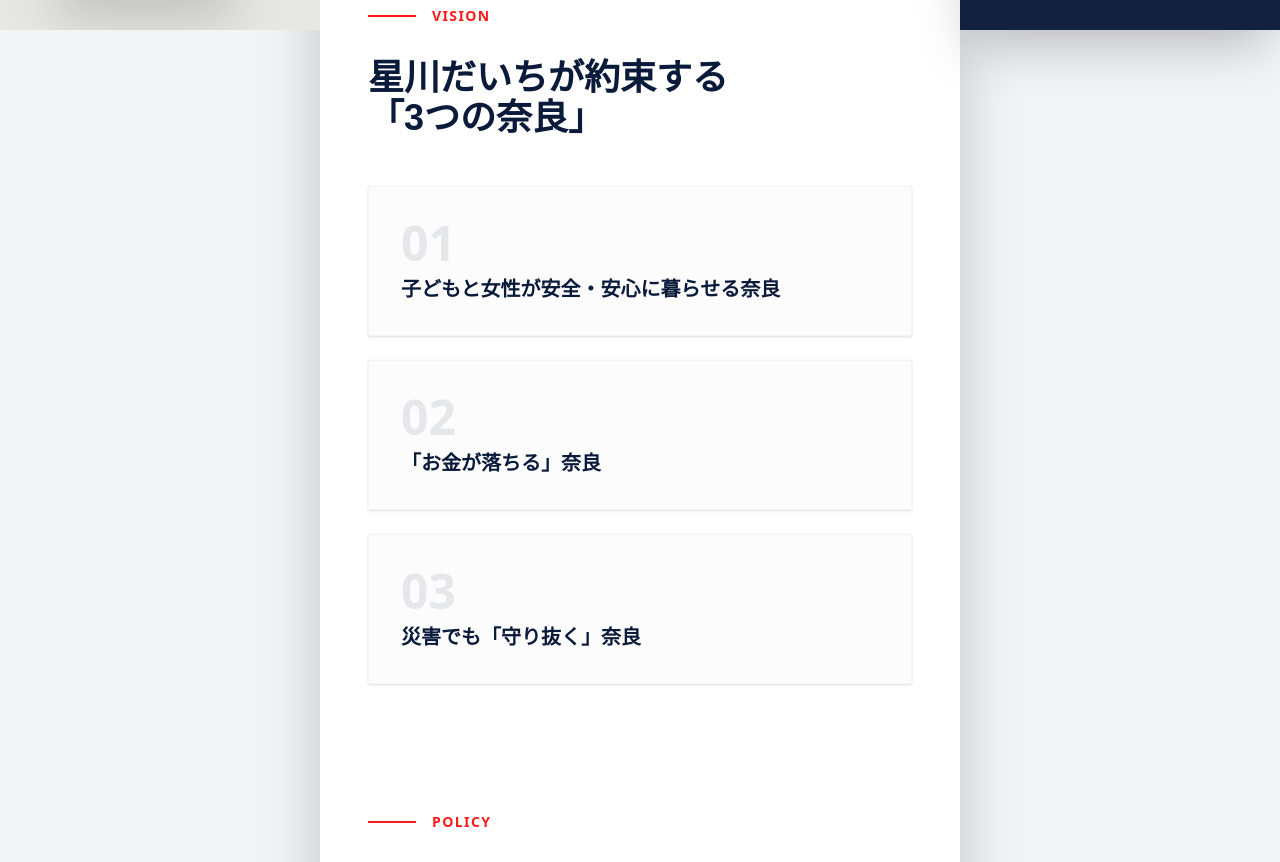
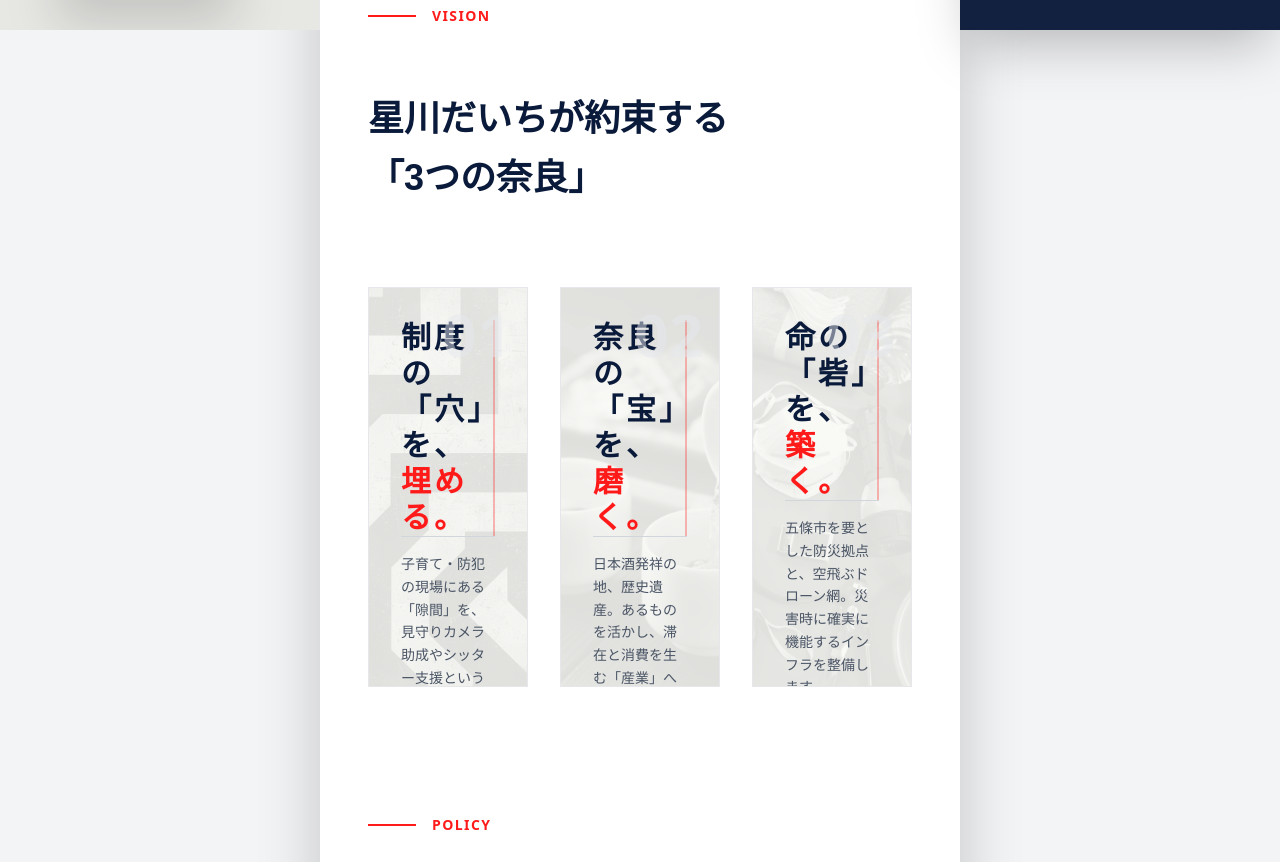
Before and after one commit to tkaminobiz-art/daichihoshikawa-git, a Next.js app: page / in a window 1280 px wide. Shown: the part 770-1632 px from the top of the page. Built offline with nearby package versions, Linux system fonts and the light colour scheme; grey boxes are pictures that could not be loaded.

Commit message:
Refine Vision section with vertical text and background images

```diff
--- a/app/page.tsx
+++ b/app/page.tsx
@@ -3,7 +3,7 @@
 import React, { useState, useEffect, useRef } from "react";
 import { ArrowRight, X, Instagram, Facebook, Menu } from "lucide-react";
 
-// ▼ 1. アニメーション用コンポーネント（安全設計：w-fullを追加してレイアウト崩れを防止）
+// ▼ 1. アニメーション用コンポーネント
 const Reveal = ({ children, delay = 0 }: { children: React.ReactNode; delay?: number }) => {
    const ref = useRef<HTMLDivElement>(null);
    const [isVisible, setIsVisible] = useState(false);
@@ -16,7 +16,7 @@ const Reveal = ({ children, delay = 0 }: { children: React.ReactNode; delay?: nu
                observer.disconnect();
             }
          },
-         { threshold: 0.1 } // 少しでも見えたら発火（スマホ対策）
+         { threshold: 0.1 }
       );
       if (ref.current) observer.observe(ref.current);
       return () => observer.disconnect();
@@ -114,8 +114,9 @@ const roadmap = [
 ];
 
 export default function Page() {
+   // TypeScript Fix: Explicitly type useState to allow Activity object or null
    const [selectedActivity, setSelectedActivity] = useState<Activity | null>(null);
-   const [isMobileMenuOpen, setIsMobileMenuOpen] = useState(false); // スマホメニューの状態管理
+   const [isMobileMenuOpen, setIsMobileMenuOpen] = useState(false);
 
    const toggleMenu = () => setIsMobileMenuOpen(!isMobileMenuOpen);
    const navLinks = ['VISION', 'POLICY', 'ROADMAP', 'ACTIVITY', 'PROFILE'];
@@ -123,9 +124,7 @@ export default function Page() {
    return (
       <div className="flex min-h-screen text-[#0A1A3A] bg-gray-100 selection:bg-[#FF1A1A] selection:text-white font-sans">
 
-         {/* =================================================================
-          MOBILE HEADER (スマホ用ヘッダー：ここが復活しました！)
-         ================================================================= */}
+         {/* MOBILE HEADER */}
          <header className="lg:hidden fixed top-0 left-0 right-0 h-16 bg-[#0A1A3A] z-[60] flex items-center justify-between px-6 shadow-md text-white">
             <div className="font-serif font-bold text-lg tracking-widest">星川大地</div>
             <button onClick={toggleMenu} className="p-2">
@@ -162,9 +161,7 @@ export default function Page() {
             </div>
          )}
 
-         {/* =================================================================
-          LEFT SIDEBAR (PC Only)
-         ================================================================= */}
+         {/* LEFT SIDEBAR (PC Only) */}
          <aside className="hidden lg:flex fixed left-0 top-0 h-screen w-[25%] bg-[#F9F9F6] border-r border-gray-200 z-50 flex-col justify-between p-8 overflow-hidden">
             <div className="absolute inset-0 opacity-20 pointer-events-none" style={{ backgroundImage: "url('https://grainy-gradients.vercel.app/noise.svg')" }}></div>
             <div className="mt-12 relative z-10 writing-vertical-rl text-5xl font-serif tracking-widest font-black text-[#0A1A3A]">
@@ -175,9 +172,7 @@ export default function Page() {
             </div>
          </aside>
 
-         {/* =================================================================
-          CENTER COLUMN (Main Content)
-         ================================================================= */}
+         {/* CENTER COLUMN (Main Content) */}
          <main className="flex-1 lg:ml-[25%] lg:mr-[25%] bg-white relative z-40 shadow-[0_0_60px_rgba(0,0,0,0.2)] min-h-screen pb-20 pt-16 lg:pt-0">
 
             {/* HERO SECTION */}
@@ -202,24 +197,70 @@ export default function Page() {
             {/* CONTENT BODY */}
             <div className="px-6 md:px-12 py-24 space-y-32 bg-white">
 
-               {/* VISION */}
+               {/* VISION (★ C案：アンチグラビティ・ハイブリッドで刷新) */}
                <section id="vision">
                   <Reveal>
-                     <div className="flex items-center gap-4 mb-8">
+                     <div className="flex items-center gap-4 mb-16">
                         <span className="h-[2px] w-12 bg-[#FF1A1A]"></span>
                         <h3 className="text-sm font-bold tracking-widest text-[#FF1A1A]">VISION</h3>
                      </div>
-                     <h4 className="text-2xl lg:text-4xl font-serif font-bold mb-12 text-[#0A1A3A]">星川だいちが約束する<br />「3つの奈良」</h4>
+                     <h4 className="text-3xl md:text-4xl font-serif font-bold mb-20 text-[#0A1A3A] leading-relaxed">
+                        星川だいちが約束する<br />「3つの奈良」
+                     </h4>
                   </Reveal>
-                  <div className="grid gap-6">
-                     {["子どもと女性が安全・安心に暮らせる奈良", "「お金が落ちる」奈良", "災害でも「守り抜く」奈良"].map((item, i) => (
-                        <Reveal key={i} delay={i * 100}>
-                           <div className="group p-8 border border-gray-100 hover:border-[#FF1A1A] transition-all duration-300 shadow-sm hover:shadow-lg bg-gray-50/50">
-                              <span className="text-5xl font-black text-gray-200 block mb-2 group-hover:text-[#FF1A1A] transition-colors">0{i + 1}</span>
-                              <h5 className="text-lg lg:text-xl font-bold">{item}</h5>
+
+                  <div className="grid grid-cols-1 md:grid-cols-3 gap-8">
+                     {/* Vision 01 */}
+                     <Reveal delay={100}>
+                        <div className="group relative h-[400px] border border-gray-200 overflow-hidden bg-[#F9F9F6] transition-all duration-500 hover:shadow-2xl hover:-translate-y-2">
+                           {/* 背景画像（薄く）- Image corrected to real file */}
+                           <img src="/images/activity_03.jpg" className="absolute inset-0 w-full h-full object-cover opacity-10 group-hover:opacity-20 transition-opacity duration-500 grayscale" alt="Safety" />
+                           <div className="absolute inset-0 p-8 flex flex-col justify-between z-10">
+                              <span className="text-6xl font-black text-gray-200/50 absolute top-4 right-4">01</span>
+                              {/* 縦書きタイトル */}
+                              <h5 className="writing-vertical-rl text-3xl font-serif font-bold text-[#0A1A3A] tracking-widest h-2/3 border-r-2 border-[#FF1A1A]/30 pr-4">
+                                 制度の「穴」を、<br /><span className="text-[#FF1A1A]">埋める。</span>
+                              </h5>
+                              <p className="text-sm font-medium text-gray-600 leading-relaxed border-t border-gray-300 pt-4 mt-auto">
+                                 子育て・防犯の現場にある「隙間」を、見守りカメラ助成やシッター支援という具体的な「制度」で塞ぎます。
+                              </p>
                            </div>
-                        </Reveal>
-                     ))}
+                        </div>
+                     </Reveal>
+
+                     {/* Vision 02 */}
+                     <Reveal delay={200}>
+                        <div className="group relative h-[400px] border border-gray-200 overflow-hidden bg-[#F9F9F6] transition-all duration-500 hover:shadow-2xl hover:-translate-y-2">
+                           {/* Image corrected to real file */}
+                           <img src="/images/activity_02.png" className="absolute inset-0 w-full h-full object-cover opacity-10 group-hover:opacity-20 transition-opacity duration-500 grayscale" alt="Economy" />
+                           <div className="absolute inset-0 p-8 flex flex-col justify-between z-10">
+                              <span className="text-6xl font-black text-gray-200/50 absolute top-4 right-4">02</span>
+                              <h5 className="writing-vertical-rl text-3xl font-serif font-bold text-[#0A1A3A] tracking-widest h-2/3 border-r-2 border-[#FF1A1A]/30 pr-4">
+                                 奈良の「宝」を、<br /><span className="text-[#FF1A1A]">磨く。</span>
+                              </h5>
+                              <p className="text-sm font-medium text-gray-600 leading-relaxed border-t border-gray-300 pt-4 mt-auto">
+                                 日本酒発祥の地、歴史遺産。あるものを活かし、滞在と消費を生む「産業」へと昇華させます。
+                              </p>
+                           </div>
+                        </div>
+                     </Reveal>
+
+                     {/* Vision 03 */}
+                     <Reveal delay={300}>
+                        <div className="group relative h-[400px] border border-gray-200 overflow-hidden bg-[#F9F9F6] transition-all duration-500 hover:shadow-2xl hover:-translate-y-2">
+                           {/* Image corrected to real file */}
+                           <img src="/images/activity_04.jpg" className="absolute inset-0 w-full h-full object-cover opacity-10 group-hover:opacity-20 transition-opacity duration-500 grayscale" alt="Disaster" />
+                           <div className="absolute inset-0 p-8 flex flex-col justify-between z-10">
+                              <span className="text-6xl font-black text-gray-200/50 absolute top-4 right-4">03</span>
+                              <h5 className="writing-vertical-rl text-3xl font-serif font-bold text-[#0A1A3A] tracking-widest h-2/3 border-r-2 border-[#FF1A1A]/30 pr-4">
+                                 命の「砦」を、<br /><span className="text-[#FF1A1A]">築く。</span>
+                              </h5>
+                              <p className="text-sm font-medium text-gray-600 leading-relaxed border-t border-gray-300 pt-4 mt-auto">
+                                 五條市を要とした防災拠点と、空飛ぶドローン網。災害時に確実に機能するインフラを整備します。
+                              </p>
+                           </div>
+                        </div>
+                     </Reveal>
                   </div>
                </section>
 
@@ -231,17 +272,17 @@ export default function Page() {
                            <span className="h-[2px] w-12 bg-[#FF1A1A]"></span>
                            <h3 className="text-sm font-bold tracking-widest text-[#FF1A1A]">POLICY</h3>
                         </div>
-                        <h4 className="text-2xl lg:text-4xl font-serif font-bold text-[#0A1A3A]">現場の声から生まれた、<br />5つの重点政策。</h4>
+                        <h4 className="text-3xl md:text-4xl font-serif font-bold text-[#0A1A3A]">現場の声から生まれた、<br />5つの重点政策。</h4>
                      </div>
                   </Reveal>
 
                   {/* Policy 01 */}
                   <Reveal>
                      <div className="relative group">
-                        <span className="absolute -top-12 -left-4 lg:-top-16 lg:-left-12 text-[100px] lg:text-[180px] font-black text-gray-100 select-none z-0 group-hover:text-red-50 transition-colors leading-none">01</span>
-                        <div className="relative z-10 pl-4 lg:pl-8 border-l-4 lg:border-l-8 border-[#FF1A1A]">
-                           <h5 className="text-xl lg:text-3xl font-bold mb-6 text-[#0A1A3A]">「守りの穴」を、<br />仕組みで塞ぐ。</h5>
-                           <ul className="space-y-4 text-sm lg:text-lg text-gray-700">
+                        <span className="absolute -top-16 -left-6 md:-left-12 text-[140px] md:text-[180px] font-black text-gray-100 select-none z-0 group-hover:text-red-50 transition-colors leading-none">01</span>
+                        <div className="relative z-10 pl-4 md:pl-8 border-l-0 md:border-l-8 border-[#FF1A1A]">
+                           <h5 className="text-2xl md:text-3xl font-bold mb-6 text-[#0A1A3A]">「守りの穴」を、<br />仕組みで塞ぐ。</h5>
+                           <ul className="space-y-4 text-base md:text-lg text-gray-700">
                               <li className="flex gap-3"><ArrowRight className="text-[#FF1A1A] shrink-0" /> 見守りカメラ設置の助成を確保・拡充</li>
                               <li className="flex gap-3"><ArrowRight className="text-[#FF1A1A] shrink-0" /> <span><strong className="text-[#FF1A1A] bg-red-50 px-1">ベビーシッター助成</strong>の前進</span></li>
                               <li className="flex gap-3"><ArrowRight className="text-[#FF1A1A] shrink-0" /> 児相・警察・行政の連携システム提言</li>
@@ -253,10 +294,10 @@ export default function Page() {
                   {/* Policy 02 */}
                   <Reveal>
                      <div className="relative group">
-                        <span className="absolute -top-12 -left-4 lg:-top-16 lg:-left-12 text-[100px] lg:text-[180px] font-black text-gray-100 select-none z-0 group-hover:text-[#0A1A3A]/5 transition-colors leading-none">02</span>
-                        <div className="relative z-10 pl-4 lg:pl-8 border-l-4 lg:border-l-8 border-[#0A1A3A]">
-                           <h5 className="text-xl lg:text-3xl font-bold mb-6 text-[#0A1A3A]">移動のストレスを減らし、<br />暮らしを快適に。</h5>
-                           <ul className="space-y-4 text-sm lg:text-lg text-gray-700">
+                        <span className="absolute -top-16 -left-6 md:-left-12 text-[140px] md:text-[180px] font-black text-gray-100 select-none z-0 group-hover:text-[#0A1A3A]/5 transition-colors leading-none">02</span>
+                        <div className="relative z-10 pl-4 md:pl-8 border-l-0 md:border-l-8 border-[#0A1A3A]">
+                           <h5 className="text-2xl md:text-3xl font-bold mb-6 text-[#0A1A3A]">移動のストレスを減らし、<br />暮らしを快適に。</h5>
+                           <ul className="space-y-4 text-base md:text-lg text-gray-700">
                               <li className="flex gap-3"><ArrowRight className="text-[#FF1A1A] shrink-0" /> 公共ライドシェアの積極導入を提言</li>
                               <li className="flex gap-3"><ArrowRight className="text-[#FF1A1A] shrink-0" /> 踏切課題の解消（近鉄・県・市の協議促進）</li>
                               <li className="flex gap-3"><ArrowRight className="text-[#FF1A1A] shrink-0" /> 道路環境の改善</li>
@@ -268,13 +309,13 @@ export default function Page() {
                   {/* Policy 03 */}
                   <Reveal>
                      <div className="relative group">
-                        <span className="absolute -top-12 -left-4 lg:-top-16 lg:-left-12 text-[100px] lg:text-[180px] font-black text-gray-100 select-none z-0 group-hover:text-red-50 transition-colors leading-none">03</span>
-                        <div className="relative z-10 pl-4 lg:pl-8 border-l-4 lg:border-l-8 border-[#FF1A1A]">
-                           <h5 className="text-xl lg:text-3xl font-bold mb-6 text-[#0A1A3A]">奈良は「来て終わり」じゃなく<br />「泊まって、食べて、楽しむ」へ。</h5>
-                           <div className="my-6 w-full h-48 lg:h-64 overflow-hidden rounded-lg">
+                        <span className="absolute -top-16 -left-6 md:-left-12 text-[140px] md:text-[180px] font-black text-gray-100 select-none z-0 group-hover:text-red-50 transition-colors leading-none">03</span>
+                        <div className="relative z-10 pl-4 md:pl-8 border-l-0 md:border-l-8 border-[#FF1A1A]">
+                           <h5 className="text-2xl md:text-3xl font-bold mb-6 text-[#0A1A3A]">奈良は「来て終わり」じゃなく<br />「泊まって、食べて、楽しむ」へ。</h5>
+                           <div className="my-6 w-full h-48 md:h-64 overflow-hidden rounded-lg">
                               <img src="/images/activity_02.png" alt="Sake" className="w-full h-full object-cover transform hover:scale-105 transition-transform duration-500" />
                            </div>
-                           <ul className="space-y-4 text-sm lg:text-lg text-gray-700">
+                           <ul className="space-y-4 text-base md:text-lg text-gray-700">
                               <li className="flex gap-3"><ArrowRight className="text-[#FF1A1A] shrink-0" /> 平城宮跡南側に<strong className="text-[#FF1A1A] bg-red-50 px-1">「食のハブ拠点」</strong>を整備</li>
                               <li className="flex gap-3"><ArrowRight className="text-[#FF1A1A] shrink-0" /> 日本酒発祥の地ブランド戦略（酒米「奈良露」）</li>
                               <li className="flex gap-3"><ArrowRight className="text-[#FF1A1A] shrink-0" /> ふるさと納税の「コト消費」化</li>
@@ -286,10 +327,10 @@ export default function Page() {
                   {/* Policy 04 */}
                   <Reveal>
                      <div className="relative group">
-                        <span className="absolute -top-12 -left-4 lg:-top-16 lg:-left-12 text-[100px] lg:text-[180px] font-black text-gray-100 select-none z-0 group-hover:text-[#0A1A3A]/5 transition-colors leading-none">04</span>
-                        <div className="relative z-10 pl-4 lg:pl-8 border-l-4 lg:border-l-8 border-[#0A1A3A]">
-                           <h5 className="text-xl lg:text-3xl font-bold mb-6 text-[#0A1A3A]">現場で働く人を、<br />全力で支える。</h5>
-                           <ul className="space-y-4 text-sm lg:text-lg text-gray-700">
+                        <span className="absolute -top-16 -left-6 md:-left-12 text-[140px] md:text-[180px] font-black text-gray-100 select-none z-0 group-hover:text-[#0A1A3A]/5 transition-colors leading-none">04</span>
+                        <div className="relative z-10 pl-4 md:pl-8 border-l-0 md:border-l-8 border-[#0A1A3A]">
+                           <h5 className="text-2xl md:text-3xl font-bold mb-6 text-[#0A1A3A]">現場で働く人を、<br />全力で支える。</h5>
+                           <ul className="space-y-4 text-base md:text-lg text-gray-700">
                               <li className="flex gap-3"><ArrowRight className="text-[#FF1A1A] shrink-0" /> 介護・保育の処遇改善</li>
                               <li className="flex gap-3"><ArrowRight className="text-[#FF1A1A] shrink-0" /> 教職員／警察官の採用広報強化</li>
                            </ul>
@@ -300,13 +341,13 @@ export default function Page() {
                   {/* Policy 05 */}
                   <Reveal>
                      <div className="relative group">
-                        <span className="absolute -top-12 -left-4 lg:-top-16 lg:-left-12 text-[100px] lg:text-[180px] font-black text-gray-100 select-none z-0 group-hover:text-red-50 transition-colors leading-none">05</span>
-                        <div className="relative z-10 pl-4 lg:pl-8 border-l-4 lg:border-l-8 border-[#FF1A1A]">
-                           <h5 className="text-xl lg:text-3xl font-bold mb-6 text-[#0A1A3A]">備えは“買える”ように、<br />“見に行ける”ように。</h5>
-                           <div className="my-6 w-full h-48 lg:h-64 overflow-hidden rounded-lg">
+                        <span className="absolute -top-16 -left-6 md:-left-12 text-[140px] md:text-[180px] font-black text-gray-100 select-none z-0 group-hover:text-red-50 transition-colors leading-none">05</span>
+                        <div className="relative z-10 pl-4 md:pl-8 border-l-0 md:border-l-8 border-[#FF1A1A]">
+                           <h5 className="text-2xl md:text-3xl font-bold mb-6 text-[#0A1A3A]">備えは“買える”ように、<br />“見に行ける”ように。</h5>
+                           <div className="my-6 w-full h-48 md:h-64 overflow-hidden rounded-lg">
                               <img src="/images/activity_04.jpg" alt="Disaster Prevention" className="w-full h-full object-cover transform hover:scale-105 transition-transform duration-500" />
                            </div>
-                           <ul className="space-y-4 text-sm lg:text-lg text-gray-700">
+                           <ul className="space-y-4 text-base md:text-lg text-gray-700">
                               <li className="flex gap-3"><ArrowRight className="text-[#FF1A1A] shrink-0" /> 災害時のドローン隊強化（契約・運用）</li>
                               <li className="flex gap-3"><ArrowRight className="text-[#FF1A1A] shrink-0" /> 消防学校（五條市）の防災拠点化</li>
                            </ul>
@@ -413,9 +454,7 @@ export default function Page() {
             </div>
          </main>
 
-         {/* =================================================================
-          RIGHT SIDEBAR (Fixed - PC Only)
-         ================================================================= */}
+         {/* RIGHT SIDEBAR (PC Only) */}
          <aside className="hidden lg:flex fixed right-0 top-0 h-screen w-[25%] bg-[#0A1A3A] text-white z-50 flex-col justify-between p-10 pt-20 shadow-2xl">
             <div className="absolute inset-0 opacity-5 pointer-events-none" style={{ backgroundImage: "url('https://www.transparenttextures.com/patterns/seigaiha.png')" }}></div>
             <nav className="relative z-10 flex flex-col gap-8">
@@ -427,7 +466,10 @@ export default function Page() {
                ))}
             </nav>
 
+            {/* SNS & CTA */}
             <div className="relative z-10 pb-8 space-y-8">
+
+               {/* LINE Button */}
                <a
                   href="https://lin.ee/n4zXBZ7"
                   target="_blank"
@@ -438,13 +480,17 @@ export default function Page() {
                   <div className="absolute inset-0 bg-white/20 translate-x-[-100%] group-hover:translate-x-[100%] transition-transform duration-500"></div>
                </a>
 
+               {/* Social Icons */}
                <div className="flex justify-center gap-6">
+                  {/* X (Twitter) */}
                   <a href="https://twitter.com/daichi_star/" target="_blank" rel="noopener noreferrer" className="text-white/60 hover:text-[#FF1A1A] transition-colors p-2 hover:bg-white/5 rounded-full">
                      <svg viewBox="0 0 24 24" fill="currentColor" className="w-6 h-6"><path d="M18.244 2.25h3.308l-7.227 8.26 8.502 11.24H16.17l-5.214-6.817L4.99 21.75H1.68l7.73-8.835L1.254 2.25H8.08l4.713 6.231zm-1.161 17.52h1.833L7.084 4.126H5.117z" /></svg>
                   </a>
+                  {/* Instagram */}
                   <a href="https://www.instagram.com/daichi_star12/" target="_blank" rel="noopener noreferrer" className="text-white/60 hover:text-[#FF1A1A] transition-colors p-2 hover:bg-white/5 rounded-full">
                      <Instagram className="w-6 h-6" />
                   </a>
+                  {/* Facebook */}
                   <a href="https://www.facebook.com/profile.php?id=100089702911147" target="_blank" rel="noopener noreferrer" className="text-white/60 hover:text-[#FF1A1A] transition-colors p-2 hover:bg-white/5 rounded-full">
                      <Facebook className="w-6 h-6" />
                   </a>
```
